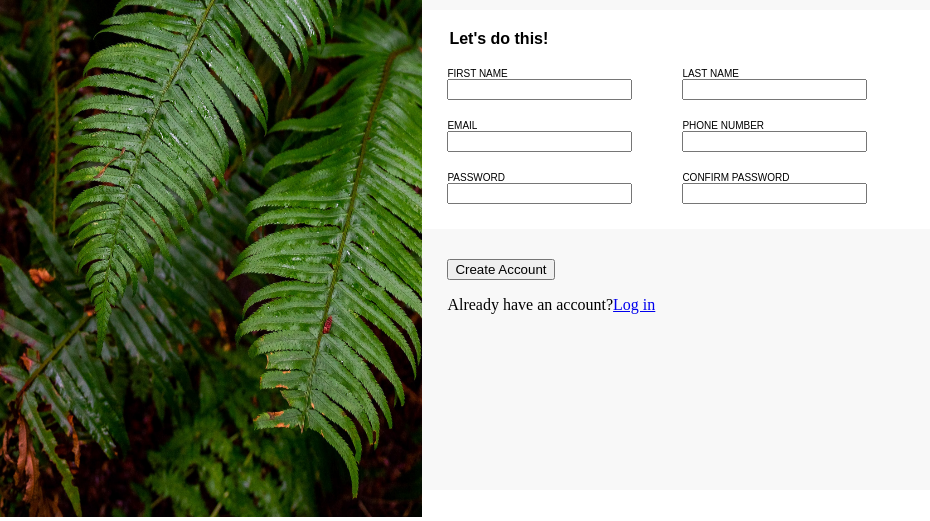
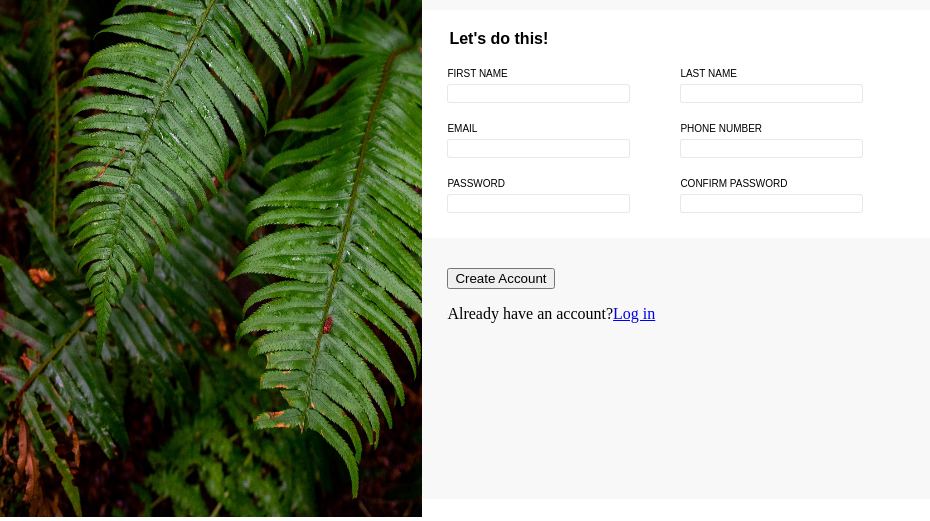
Before and after one commit to rizkships/sign-up-form, a plain HTML site: page index.html in a window 1280 px wide. Shown: the part 283-804 px from the top of the page, without its empty margins (0-930 px from the left). Drawn offline with Linux system fonts and the light colour scheme.

Commit message:
Style the form section

```diff
--- a/styles.css
+++ b/styles.css
@@ -90,7 +90,39 @@ form {
     font-family: sans-serif;
     font-size: 10px;
 
+
+
+
 }
+
+.input-container input {
+    border: 1px solid #E5E7EBee;
+    border-radius: 3px;
+
+
+
+
+}
+
+.input-container label {
+    margin-bottom: 5px ;
+}
+
+input:focus {
+    outline: none;
+    border-color: blue;
+    box-shadow: 0 0 2px blue;
+}
+
+.input-container input:focus {
+
+    border: none;
+    border-color: #007bff; /* Blue border for valid input */
+
+
+}
+
+
 
 .sign-up-section{
     background-color: #F8F8F8	;
```
